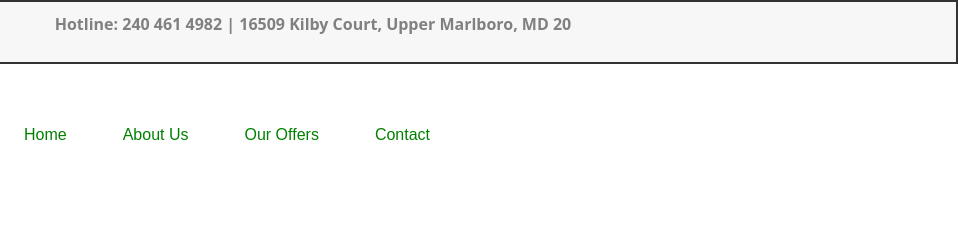
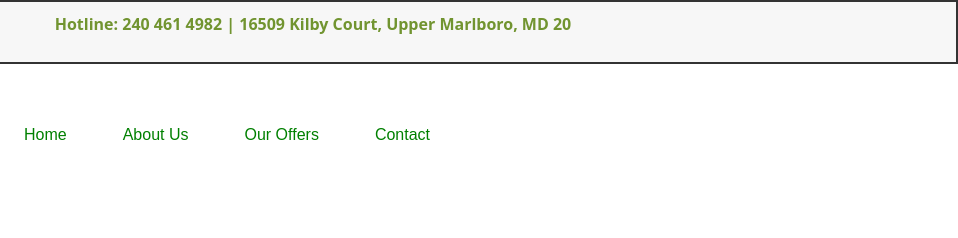
Before and after one commit to TEAQUAN/PECUIAR-CONSULT, a website: page Contact.html in a window 1280 px wide. Shown: the top 238 px of the page, 322-1280 px from the left. Drawn offline with nearby package versions, Linux system fonts and the light colour scheme.

Commit message:
Update Contact.html

```diff
--- a/Contact.html
+++ b/Contact.html
@@ -29,6 +29,11 @@
             text-decoration: none;
             transition: border-bottom 0.2s; /* Add a smooth transition for the underline effect */
         }
+            .contact-info p {
+  /* Your CSS styles for all paragraphs inside the contact-info class here */
+     color: #719430;
+      font-weight: bold;
+}
         .navbar-custom .nav-link:hover {
             border-bottom: 2px solid green; /* Add an underline effect on hover */
         }
```
